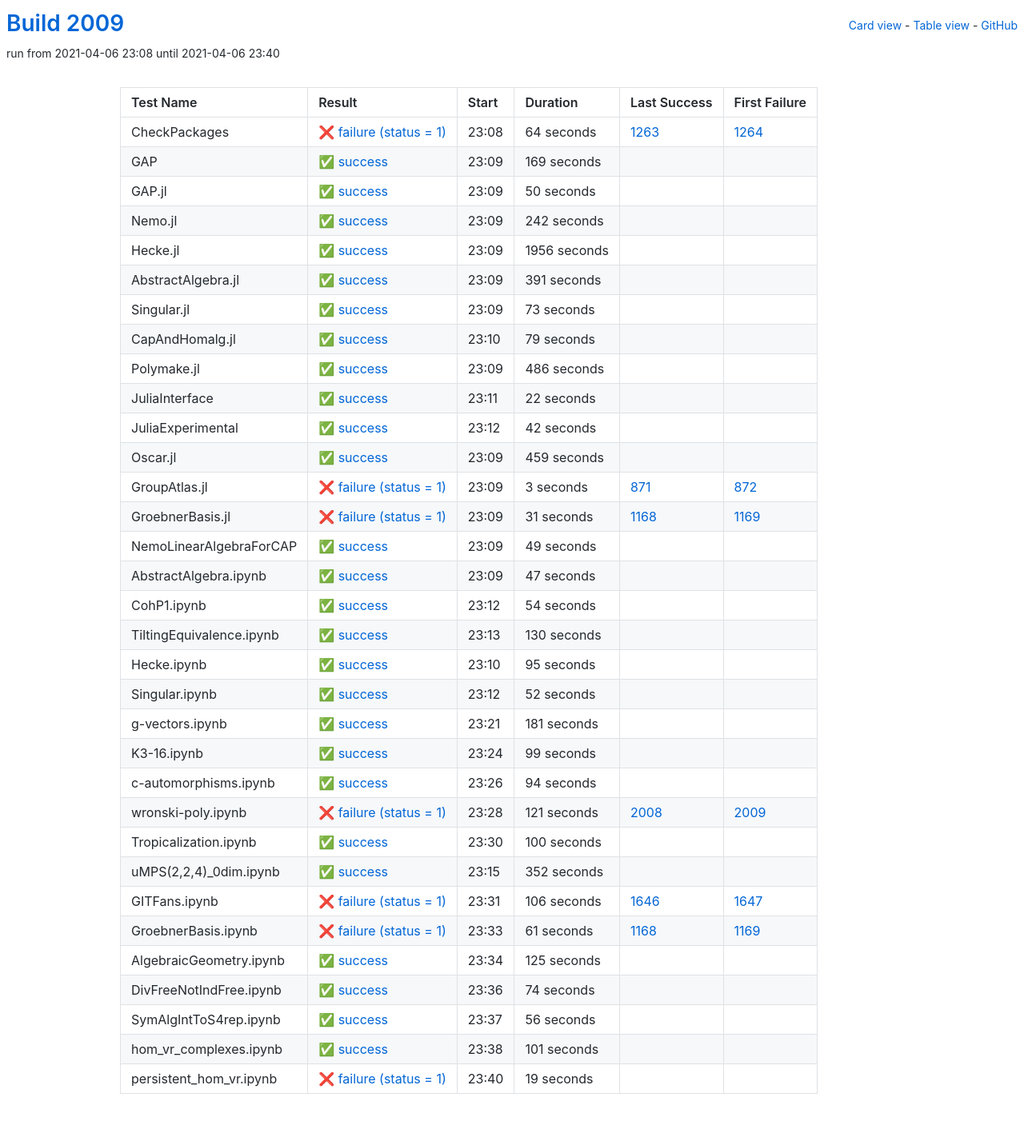
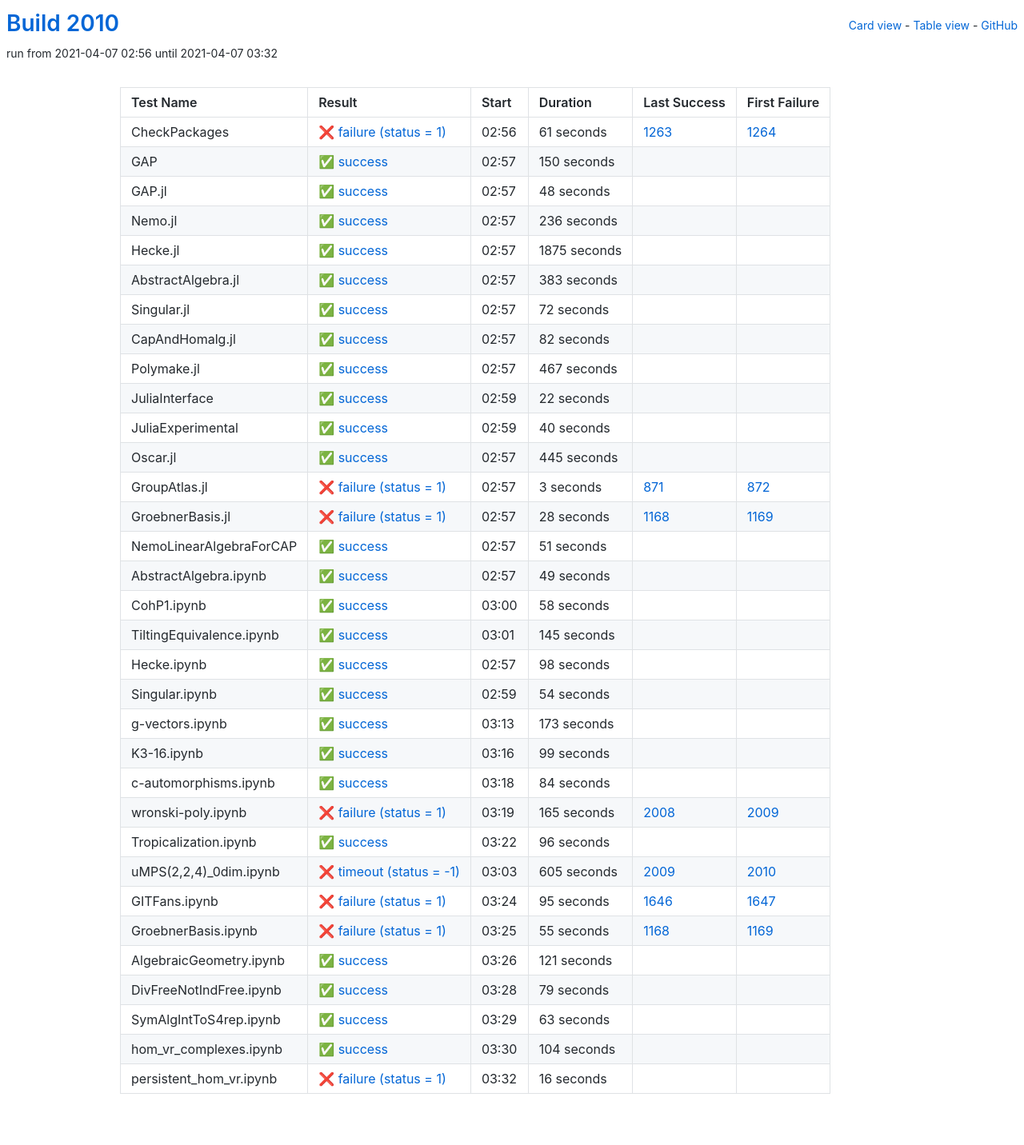
Before and after one commit to oscar-system/oscar-ci-status-stable, a Jekyll site: the page built from table.html, in a window 1280 px wide. Shown: the whole page at 80% size. Built offline with Jekyll 4.4.1, drawn with Linux system fonts in a browser that asks for light colours.

Commit message:
Build #2010

```diff
--- a/_data/ci.yml
+++ b/_data/ci.yml
@@ -1,6 +1,6 @@
 ---
-build: 2009
-build_url: https://oscarci.mathematik.uni-kl.de/job/oscar-stable/2009/
+build: 2010
+build_url: https://oscarci.mathematik.uni-kl.de/job/oscar-stable/2010/
 job: oscar-stable
 organization: oscar-system
 repo: oscar-ci-status-stable
@@ -8,116 +8,116 @@ repourl: https://github.com/oscar-system/oscar-ci-status-stable
 tests:
 - name: CheckPackages
   id: checkpackages
-  log: https://oscarci.mathematik.uni-kl.de/job/oscar-stable/2009/artifact/logs/build-2009/CheckPackages.log
-  start: 2021-04-06 23:08
+  log: https://oscarci.mathematik.uni-kl.de/job/oscar-stable/2010/artifact/logs/build-2010/CheckPackages.log
+  start: 2021-04-07 02:56
   success: false
   exitcode: 1
   status: failure
-  duration: 64
+  duration: 61
   last_success: 1263
   last_success_url: https://oscarci.mathematik.uni-kl.de/job/oscar-stable/1263/
   first_failure: 1264
   first_failure_url: https://oscarci.mathematik.uni-kl.de/job/oscar-stable/1264/
 - name: GAP
   id: gap
-  log: https://oscarci.mathematik.uni-kl.de/job/oscar-stable/2009/artifact/logs/build-2009/GAP.log
-  start: 2021-04-06 23:09
+  log: https://oscarci.mathematik.uni-kl.de/job/oscar-stable/2010/artifact/logs/build-2010/GAP.log
+  start: 2021-04-07 02:57
   success: true
   exitcode: 0
   status: success
-  duration: 169
+  duration: 150
   last_success: false
   last_success_url:
   first_failure: false
   first_failure_url:
 - name: GAP.jl
   id: gap-jl
-  log: https://oscarci.mathematik.uni-kl.de/job/oscar-stable/2009/artifact/logs/build-2009/GAP.jl.log
-  start: 2021-04-06 23:09
+  log: https://oscarci.mathematik.uni-kl.de/job/oscar-stable/2010/artifact/logs/build-2010/GAP.jl.log
+  start: 2021-04-07 02:57
   success: true
   exitcode: 0
   status: success
-  duration: 50
+  duration: 48
   last_success: false
   last_success_url:
   first_failure: false
   first_failure_url:
 - name: Nemo.jl
   id: nemo-jl
-  log: https://oscarci.mathematik.uni-kl.de/job/oscar-stable/2009/artifact/logs/build-2009/Nemo.jl.log
-  start: 2021-04-06 23:09
+  log: https://oscarci.mathematik.uni-kl.de/job/oscar-stable/2010/artifact/logs/build-2010/Nemo.jl.log
+  start: 2021-04-07 02:57
   success: true
   exitcode: 0
   status: success
-  duration: 242
+  duration: 236
   last_success: false
   last_success_url:
   first_failure: false
   first_failure_url:
 - name: Hecke.jl
   id: hecke-jl
-  log: https://oscarci.mathematik.uni-kl.de/job/oscar-stable/2009/artifact/logs/build-2009/Hecke.jl.log
-  start: 2021-04-06 23:09
+  log: https://oscarci.mathematik.uni-kl.de/job/oscar-stable/2010/artifact/logs/build-2010/Hecke.jl.log
+  start: 2021-04-07 02:57
   success: true
   exitcode: 0
   status: success
-  duration: 1956
+  duration: 1875
   last_success: false
   last_success_url:
   first_failure: false
   first_failure_url:
 - name: AbstractAlgebra.jl
   id: abstractalgebra-jl
-  log: https://oscarci.mathematik.uni-kl.de/job/oscar-stable/2009/artifact/logs/build-2009/AbstractAlgebra.jl.log
-  start: 2021-04-06 23:09
+  log: https://oscarci.mathematik.uni-kl.de/job/oscar-stable/2010/artifact/logs/build-2010/AbstractAlgebra.jl.log
+  start: 2021-04-07 02:57
   success: true
   exitcode: 0
   status: success
-  duration: 391
+  duration: 383
   last_success: false
   last_success_url:
   first_failure: false
   first_failure_url:
 - name: Singular.jl
   id: singular-jl
-  log: https://oscarci.mathematik.uni-kl.de/job/oscar-stable/2009/artifact/logs/build-2009/Singular.jl.log
-  start: 2021-04-06 23:09
+  log: https://oscarci.mathematik.uni-kl.de/job/oscar-stable/2010/artifact/logs/build-2010/Singular.jl.log
+  start: 2021-04-07 02:57
   success: true
   exitcode: 0
   status: success
-  duration: 73
+  duration: 72
   last_success: false
   last_success_url:
   first_failure: false
   first_failure_url:
 - name: CapAndHomalg.jl
   id: capandhomalg-jl
-  log: https://oscarci.mathematik.uni-kl.de/job/oscar-stable/2009/artifact/logs/build-2009/CapAndHomalg.jl.log
-  start: 2021-04-06 23:10
+  log: https://oscarci.mathematik.uni-kl.de/job/oscar-stable/2010/artifact/logs/build-2010/CapAndHomalg.jl.log
+  start: 2021-04-07 02:57
   success: true
   exitcode: 0
   status: success
-  duration: 79
+  duration: 82
   last_success: false
   last_success_url:
   first_failure: false
   first_failure_url:
 - name: Polymake.jl
   id: polymake-jl
-  log: https://oscarci.mathematik.uni-kl.de/job/oscar-stable/2009/artifact/logs/build-2009/Polymake.jl.log
-  start: 2021-04-06 23:09
+  log: https://oscarci.mathematik.uni-kl.de/job/oscar-stable/2010/artifact/logs/build-2010/Polymake.jl.log
+  start: 2021-04-07 02:57
   success: true
   exitcode: 0
   status: success
-  duration: 486
+  duration: 467
   last_success: false
   last_success_url:
   first_failure: false
   first_failure_url:
 - name: JuliaInterface
   id: juliainterface
-  log: https://oscarci.mathematik.uni-kl.de/job/oscar-stable/2009/artifact/logs/build-2009/JuliaInterface.log
-  start: 2021-04-06 23:11
+  log: https://oscarci.mathematik.uni-kl.de/job/oscar-stable/2010/artifact/logs/build-2010/JuliaInterface.log
+  start: 2021-04-07 02:59
   success: true
   exitcode: 0
   status: success
@@ -128,32 +128,32 @@ tests:
   first_failure_url:
 - name: JuliaExperimental
   id: juliaexperimental
-  log: https://oscarci.mathematik.uni-kl.de/job/oscar-stable/2009/artifact/logs/build-2009/JuliaExperimental.log
-  start: 2021-04-06 23:12
+  log: https://oscarci.mathematik.uni-kl.de/job/oscar-stable/2010/artifact/logs/build-2010/JuliaExperimental.log
+  start: 2021-04-07 02:59
   success: true
   exitcode: 0
   status: success
-  duration: 42
+  duration: 40
   last_success: false
   last_success_url:
   first_failure: false
   first_failure_url:
 - name: Oscar.jl
   id: oscar-jl
-  log: https://oscarci.mathematik.uni-kl.de/job/oscar-stable/2009/artifact/logs/build-2009/Oscar.jl.log
-  start: 2021-04-06 23:09
+  log: https://oscarci.mathematik.uni-kl.de/job/oscar-stable/2010/artifact/logs/build-2010/Oscar.jl.log
+  start: 2021-04-07 02:57
   success: true
   exitcode: 0
   status: success
-  duration: 459
+  duration: 445
   last_success: false
   last_success_url:
   first_failure: false
   first_failure_url:
 - name: GroupAtlas.jl
   id: groupatlas-jl
-  log: https://oscarci.mathematik.uni-kl.de/job/oscar-stable/2009/artifact/logs/build-2009/GroupAtlas.jl.log
-  start: 2021-04-06 23:09
+  log: https://oscarci.mathematik.uni-kl.de/job/oscar-stable/2010/artifact/logs/build-2010/GroupAtlas.jl.log
+  start: 2021-04-07 02:57
   success: false
   exitcode: 1
   status: failure
@@ -164,20 +164,32 @@ tests:
   first_failure_url: https://oscarci.mathematik.uni-kl.de/job/oscar-stable/872/
 - name: GroebnerBasis.jl
   id: groebnerbasis-jl
-  log: https://oscarci.mathematik.uni-kl.de/job/oscar-stable/2009/artifact/logs/build-2009/GroebnerBasis.jl.log
-  start: 2021-04-06 23:09
+  log: https://oscarci.mathematik.uni-kl.de/job/oscar-stable/2010/artifact/logs/build-2010/GroebnerBasis.jl.log
+  start: 2021-04-07 02:57
   success: false
   exitcode: 1
   status: failure
-  duration: 31
+  duration: 28
   last_success: 1168
   last_success_url: https://oscarci.mathematik.uni-kl.de/job/oscar-stable/1168/
   first_failure: 1169
   first_failure_url: https://oscarci.mathematik.uni-kl.de/job/oscar-stable/1169/
 - name: NemoLinearAlgebraForCAP
   id: nemolinearalgebraforcap
-  log: https://oscarci.mathematik.uni-kl.de/job/oscar-stable/2009/artifact/logs/build-2009/NemoLinearAlgebraForCAP.log
-  start: 2021-04-06 23:09
+  log: https://oscarci.mathematik.uni-kl.de/job/oscar-stable/2010/artifact/logs/build-2010/NemoLinearAlgebraForCAP.log
+  start: 2021-04-07 02:57
+  success: true
+  exitcode: 0
+  status: success
+  duration: 51
+  last_success: false
+  last_success_url:
+  first_failure: false
+  first_failure_url:
+- name: AbstractAlgebra.ipynb
+  id: abstractalgebra-ipynb
+  log: https://oscarci.mathematik.uni-kl.de/job/oscar-stable/2010/artifact/logs/build-2010/AbstractAlgebra.ipynb.log
+  start: 2021-04-07 02:57
   success: true
   exitcode: 0
   status: success
@@ -186,22 +198,46 @@ tests:
   last_success_url:
   first_failure: false
   first_failure_url:
-- name: AbstractAlgebra.ipynb
-  id: abstractalgebra-ipynb
-  log: https://oscarci.mathematik.uni-kl.de/job/oscar-stable/2009/artifact/logs/build-2009/AbstractAlgebra.ipynb.log
-  start: 2021-04-06 23:09
+- name: CohP1.ipynb
+  id: cohp1-ipynb
+  log: https://oscarci.mathematik.uni-kl.de/job/oscar-stable/2010/artifact/logs/build-2010/CohP1.ipynb.log
+  start: 2021-04-07 03:00
   success: true
   exitcode: 0
   status: success
-  duration: 47
+  duration: 58
   last_success: false
   last_success_url:
   first_failure: false
   first_failure_url:
-- name: CohP1.ipynb
-  id: cohp1-ipynb
-  log: https://oscarci.mathematik.uni-kl.de/job/oscar-stable/2009/artifact/logs/build-2009/CohP1.ipynb.log
-  start: 2021-04-06 23:12
+- name: TiltingEquivalence.ipynb
+  id: tiltingequivalence-ipynb
+  log: https://oscarci.mathematik.uni-kl.de/job/oscar-stable/2010/artifact/logs/build-2010/TiltingEquivalence.ipynb.log
+  start: 2021-04-07 03:01
+  success: true
+  exitcode: 0
+  status: success
+  duration: 145
+  last_success: false
+  last_success_url:
+  first_failure: false
+  first_failure_url:
+- name: Hecke.ipynb
+  id: hecke-ipynb
+  log: https://oscarci.mathematik.uni-kl.de/job/oscar-stable/2010/artifact/logs/build-2010/Hecke.ipynb.log
+  start: 2021-04-07 02:57
+  success: true
+  exitcode: 0
+  status: success
+  duration: 98
+  last_success: false
+  last_success_url:
+  first_failure: false
+  first_failure_url:
+- name: Singular.ipynb
+  id: singular-ipynb
+  log: https://oscarci.mathematik.uni-kl.de/job/oscar-stable/2010/artifact/logs/build-2010/Singular.ipynb.log
+  start: 2021-04-07 02:59
   success: true
   exitcode: 0
   status: success
@@ -210,58 +246,22 @@ tests:
   last_success_url:
   first_failure: false
   first_failure_url:
-- name: TiltingEquivalence.ipynb
-  id: tiltingequivalence-ipynb
-  log: https://oscarci.mathematik.uni-kl.de/job/oscar-stable/2009/artifact/logs/build-2009/TiltingEquivalence.ipynb.log
-  start: 2021-04-06 23:13
+- name: g-vectors.ipynb
+  id: g-vectors-ipynb
+  log: https://oscarci.mathematik.uni-kl.de/job/oscar-stable/2010/artifact/logs/build-2010/g-vectors.ipynb.log
+  start: 2021-04-07 03:13
   success: true
   exitcode: 0
   status: success
-  duration: 130
-  last_success: false
-  last_success_url:
-  first_failure: false
-  first_failure_url:
-- name: Hecke.ipynb
-  id: hecke-ipynb
-  log: https://oscarci.mathematik.uni-kl.de/job/oscar-stable/2009/artifact/logs/build-2009/Hecke.ipynb.log
-  start: 2021-04-06 23:10
-  success: true
-  exitcode: 0
-  status: success
-  duration: 95
-  last_success: false
-  last_success_url:
-  first_failure: false
-  first_failure_url:
-- name: Singular.ipynb
-  id: singular-ipynb
-  log: https://oscarci.mathematik.uni-kl.de/job/oscar-stable/2009/artifact/logs/build-2009/Singular.ipynb.log
-  start: 2021-04-06 23:12
-  success: true
-  exitcode: 0
-  status: success
-  duration: 52
-  last_success: false
-  last_success_url:
-  first_failure: false
-  first_failure_url:
-- name: g-vectors.ipynb
-  id: g-vectors-ipynb
-  log: https://oscarci.mathematik.uni-kl.de/job/oscar-stable/2009/artifact/logs/build-2009/g-vectors.ipynb.log
-  start: 2021-04-06 23:21
-  success: true
-  exitcode: 0
-  status: success
-  duration: 181
+  duration: 173
   last_success: false
   last_success_url:
   first_failure: false
   first_failure_url:
 - name: K3-16.ipynb
   id: k3-16-ipynb
-  log: https://oscarci.mathematik.uni-kl.de/job/oscar-stable/2009/artifact/logs/build-2009/K3-16.ipynb.log
-  start: 2021-04-06 23:24
+  log: https://oscarci.mathematik.uni-kl.de/job/oscar-stable/2010/artifact/logs/build-2010/K3-16.ipynb.log
+  start: 2021-04-07 03:16
   success: true
   exitcode: 0
   status: success
@@ -272,132 +272,132 @@ tests:
   first_failure_url:
 - name: c-automorphisms.ipynb
   id: c-automorphisms-ipynb
-  log: https://oscarci.mathematik.uni-kl.de/job/oscar-stable/2009/artifact/logs/build-2009/c-automorphisms.ipynb.log
-  start: 2021-04-06 23:26
+  log: https://oscarci.mathematik.uni-kl.de/job/oscar-stable/2010/artifact/logs/build-2010/c-automorphisms.ipynb.log
+  start: 2021-04-07 03:18
   success: true
   exitcode: 0
   status: success
-  duration: 94
+  duration: 84
   last_success: false
   last_success_url:
   first_failure: false
   first_failure_url:
 - name: wronski-poly.ipynb
   id: wronski-poly-ipynb
-  log: https://oscarci.mathematik.uni-kl.de/job/oscar-stable/2009/artifact/logs/build-2009/wronski-poly.ipynb.log
-  start: 2021-04-06 23:28
+  log: https://oscarci.mathematik.uni-kl.de/job/oscar-stable/2010/artifact/logs/build-2010/wronski-poly.ipynb.log
+  start: 2021-04-07 03:19
   success: false
   exitcode: 1
   status: failure
-  duration: 121
+  duration: 165
   last_success: 2008
   last_success_url: https://oscarci.mathematik.uni-kl.de/job/oscar-stable/2008/
   first_failure: 2009
   first_failure_url: https://oscarci.mathematik.uni-kl.de/job/oscar-stable/2009/
 - name: Tropicalization.ipynb
   id: tropicalization-ipynb
-  log: https://oscarci.mathematik.uni-kl.de/job/oscar-stable/2009/artifact/logs/build-2009/Tropicalization.ipynb.log
-  start: 2021-04-06 23:30
+  log: https://oscarci.mathematik.uni-kl.de/job/oscar-stable/2010/artifact/logs/build-2010/Tropicalization.ipynb.log
+  start: 2021-04-07 03:22
   success: true
   exitcode: 0
   status: success
-  duration: 100
+  duration: 96
   last_success: false
   last_success_url:
   first_failure: false
   first_failure_url:
 - name: uMPS(2,2,4)_0dim.ipynb
   id: umps-2-2-4-0dim-ipynb
-  log: https://oscarci.mathematik.uni-kl.de/job/oscar-stable/2009/artifact/logs/build-2009/uMPS-2-2-4-_0dim.ipynb.log
-  start: 2021-04-06 23:15
-  success: true
-  exitcode: 0
-  status: success
-  duration: 352
-  last_success: false
-  last_success_url:
-  first_failure: false
-  first_failure_url:
+  log: https://oscarci.mathematik.uni-kl.de/job/oscar-stable/2010/artifact/logs/build-2010/uMPS-2-2-4-_0dim.ipynb.log
+  start: 2021-04-07 03:03
+  success: false
+  exitcode: -1
+  status: timeout
+  duration: 605
+  last_success: 2009
+  last_success_url: https://oscarci.mathematik.uni-kl.de/job/oscar-stable/2009/
+  first_failure: 2010
+  first_failure_url: https://oscarci.mathematik.uni-kl.de/job/oscar-stable/2010/
 - name: GITFans.ipynb
   id: gitfans-ipynb
-  log: https://oscarci.mathematik.uni-kl.de/job/oscar-stable/2009/artifact/logs/build-2009/GITFans.ipynb.log
-  start: 2021-04-06 23:31
+  log: https://oscarci.mathematik.uni-kl.de/job/oscar-stable/2010/artifact/logs/build-2010/GITFans.ipynb.log
+  start: 2021-04-07 03:24
   success: false
   exitcode: 1
   status: failure
-  duration: 106
+  duration: 95
   last_success: 1646
   last_success_url: https://oscarci.mathematik.uni-kl.de/job/oscar-stable/1646/
   first_failure: 1647
   first_failure_url: https://oscarci.mathematik.uni-kl.de/job/oscar-stable/1647/
 - name: GroebnerBasis.ipynb
   id: groebnerbasis-ipynb
-  log: https://oscarci.mathematik.uni-kl.de/job/oscar-stable/2009/artifact/logs/build-2009/GroebnerBasis.ipynb.log
-  start: 2021-04-06 23:33
+  log: https://oscarci.mathematik.uni-kl.de/job/oscar-stable/2010/artifact/logs/build-2010/GroebnerBasis.ipynb.log
+  start: 2021-04-07 03:25
   success: false
   exitcode: 1
   status: failure
-  duration: 61
+  duration: 55
   last_success: 1168
   last_success_url: https://oscarci.mathematik.uni-kl.de/job/oscar-stable/1168/
   first_failure: 1169
   first_failure_url: https://oscarci.mathematik.uni-kl.de/job/oscar-stable/1169/
 - name: AlgebraicGeometry.ipynb
   id: algebraicgeometry-ipynb
-  log: https://oscarci.mathematik.uni-kl.de/job/oscar-stable/2009/artifact/logs/build-2009/AlgebraicGeometry.ipynb.log
-  start: 2021-04-06 23:34
+  log: https://oscarci.mathematik.uni-kl.de/job/oscar-stable/2010/artifact/logs/build-2010/AlgebraicGeometry.ipynb.log
+  start: 2021-04-07 03:26
   success: true
   exitcode: 0
   status: success
-  duration: 125
+  duration: 121
   last_success: false
   last_success_url:
   first_failure: false
   first_failure_url:
 - name: DivFreeNotIndFree.ipynb
   id: divfreenotindfree-ipynb
-  log: https://oscarci.mathematik.uni-kl.de/job/oscar-stable/2009/artifact/logs/build-2009/DivFreeNotIndFree.ipynb.log
-  start: 2021-04-06 23:36
+  log: https://oscarci.mathematik.uni-kl.de/job/oscar-stable/2010/artifact/logs/build-2010/DivFreeNotIndFree.ipynb.log
+  start: 2021-04-07 03:28
   success: true
   exitcode: 0
   status: success
-  duration: 74
+  duration: 79
   last_success: false
   last_success_url:
   first_failure: false
   first_failure_url:
 - name: SymAlgIntToS4rep.ipynb
   id: symalginttos4rep-ipynb
-  log: https://oscarci.mathematik.uni-kl.de/job/oscar-stable/2009/artifact/logs/build-2009/SymAlgIntToS4rep.ipynb.log
-  start: 2021-04-06 23:37
+  log: https://oscarci.mathematik.uni-kl.de/job/oscar-stable/2010/artifact/logs/build-2010/SymAlgIntToS4rep.ipynb.log
+  start: 2021-04-07 03:29
   success: true
   exitcode: 0
   status: success
-  duration: 56
+  duration: 63
   last_success: false
   last_success_url:
   first_failure: false
   first_failure_url:
 - name: hom_vr_complexes.ipynb
   id: hom-vr-complexes-ipynb
-  log: https://oscarci.mathematik.uni-kl.de/job/oscar-stable/2009/artifact/logs/build-2009/hom_vr_complexes.ipynb.log
-  start: 2021-04-06 23:38
+  log: https://oscarci.mathematik.uni-kl.de/job/oscar-stable/2010/artifact/logs/build-2010/hom_vr_complexes.ipynb.log
+  start: 2021-04-07 03:30
   success: true
   exitcode: 0
   status: success
-  duration: 101
+  duration: 104
   last_success: false
   last_success_url:
   first_failure: false
   first_failure_url:
 - name: persistent_hom_vr.ipynb
   id: persistent-hom-vr-ipynb
-  log: https://oscarci.mathematik.uni-kl.de/job/oscar-stable/2009/artifact/logs/build-2009/persistent_hom_vr.ipynb.log
-  start: 2021-04-06 23:40
+  log: https://oscarci.mathematik.uni-kl.de/job/oscar-stable/2010/artifact/logs/build-2010/persistent_hom_vr.ipynb.log
+  start: 2021-04-07 03:32
   success: false
   exitcode: 1
   status: failure
-  duration: 19
+  duration: 16
   last_success: false
   last_success_url:
   first_failure: false
```
Also changed, not shown: README.md.
